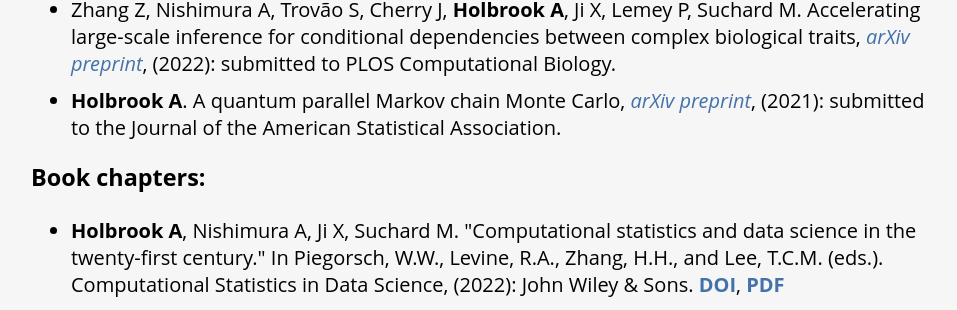
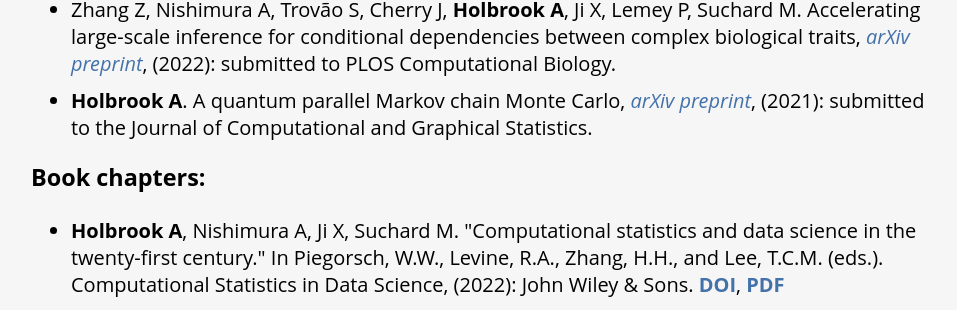
Before and after one commit to andrewjholbrook/andrewjholbrook.github.io, a Jekyll site: the page built from research.html, in a window 1280 px wide. Shown: the part 360-670 px from the top of the page, without its empty margins (161-1118 px from the left). Built offline with Jekyll 4.4.1, drawn with Linux system fonts in a browser that asks for light colours; a style sheet for code colours, icons or effects is not loaded.

Commit message:
Update research.html

```diff
--- a/research.html
+++ b/research.html
@@ -13,7 +13,7 @@
   <ul id="preprints">
         <li>Birchfield J, Tustison N, <b>Holbrook A</b>. Synthesizing longitudinal cortical thickness estimates with a flexible and hierarchical multivariate measurement-error model, <i><a href="http://arxiv.org/abs/2204.03576" target="_blank">arXiv preprint</a></i>, (2022): submitted to Biometrics. </li>
     <li>Zhang Z, Nishimura A, Trovão S, Cherry J, <b>Holbrook A</b>, Ji X, Lemey P, Suchard M. Accelerating large-scale inference for conditional dependencies between complex biological traits, <i><a href="http://arxiv.org/abs/2201.07291" target="_blank">arXiv preprint</a></i>, (2022): submitted to PLOS Computational Biology.</li>
-                <li><b>Holbrook A</b>. A quantum parallel Markov chain Monte Carlo, <i><a href="http://arxiv.org/abs/2112.00212" target="_blank">arXiv preprint</a></i>, (2021): submitted to the Journal of the American Statistical Association.</li>
+                <li><b>Holbrook A</b>. A quantum parallel Markov chain Monte Carlo, <i><a href="http://arxiv.org/abs/2112.00212" target="_blank">arXiv preprint</a></i>, (2021): submitted to the Journal of Computational and Graphical Statistics.</li>
                         </ul>
 
      <h3>Book chapters:</h3>
```
